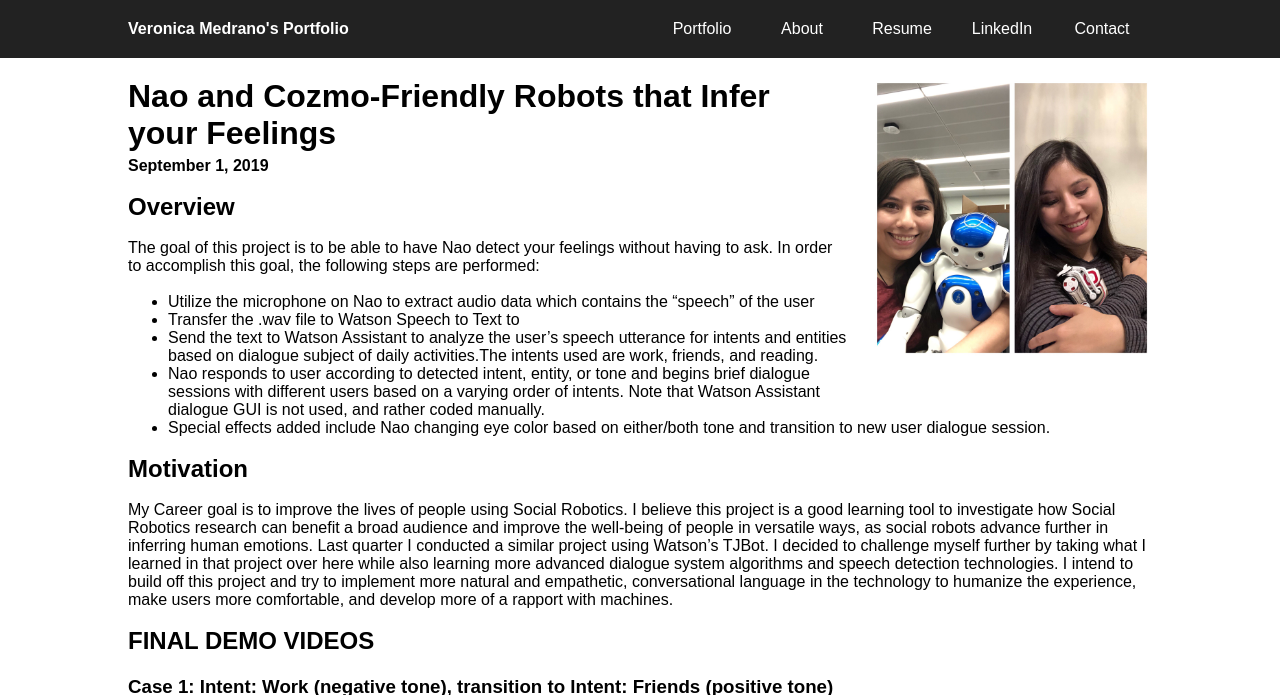
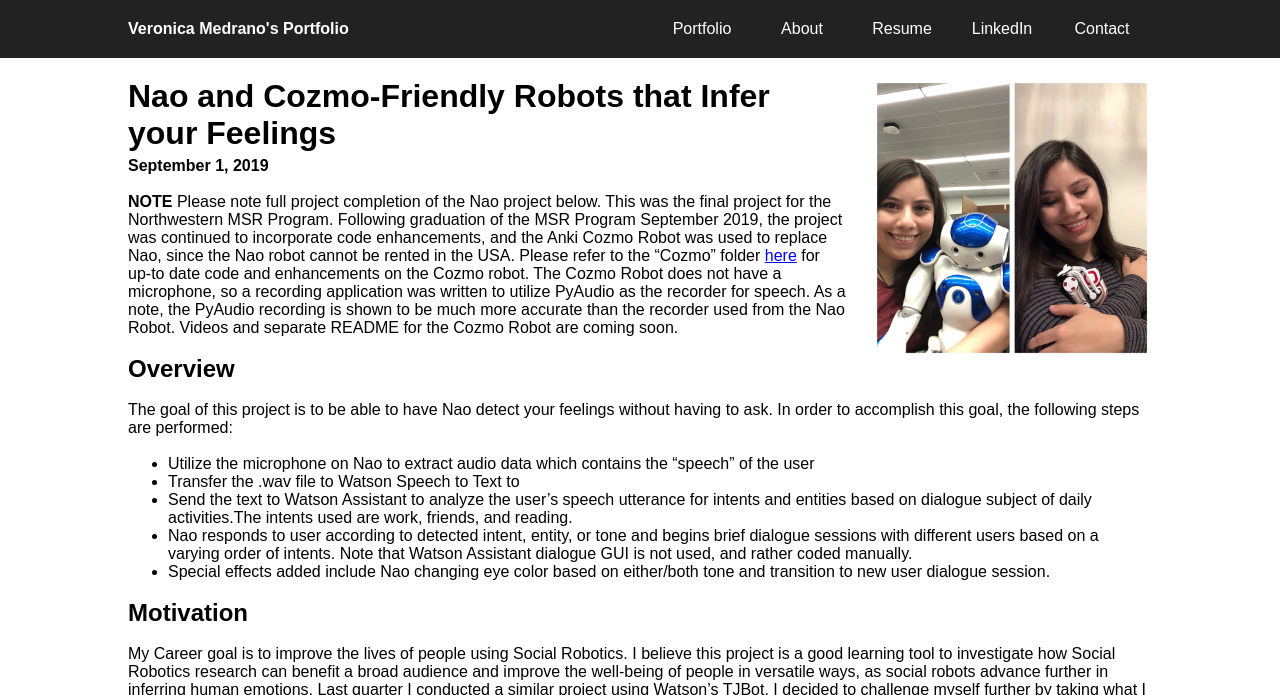
Before and after one commit to vnoelifant/vnoelifant.github.io, a Jekyll site: the page built from _projects/project-1.md, in a window 1280 px wide and 900 px high, cut to the strip 0-695 px from the top of the window. Built offline with Jekyll 4.4.1, drawn with Linux system fonts in a browser that asks for light colours; nearby versions of some CDN libraries; some of the changed text lies outside the part shown.

Commit message:
README update on project 1

```diff
--- a/_projects/project-1.md
+++ b/_projects/project-1.md
@@ -4,6 +4,9 @@ title: Nao and Cozmo-Friendly Robots that Infer your Feelings
 date: Sep 2019
 image: /public/images/nao_cozmo_ronnie.jpg
 ---
+
+**NOTE**
+Please note full project completion of the Nao project below. This was the final project for the Northwestern MSR Program. Following graduation of the MSR Program September 2019, the project was continued to incorporate code enhancements, and the Anki Cozmo Robot was used to replace Nao, since the Nao robot cannot be rented in the USA. Please refer to the "Cozmo" folder [here](https://github.com/vnoelifant/msr-final-nao/tree/master/cozmo) for up-to date code and enhancements on the Cozmo robot. The Cozmo Robot does not have a microphone, so a recording application was written to utilize PyAudio as the recorder for speech. As a note, the PyAudio recording is shown to be much more accurate than the recorder used from the Nao Robot. Videos and separate README for the Cozmo Robot are coming soon.
 
 ## Overview
 
```
Also changed, not shown: other parts of _projects/project-1.md (+0 -4 lines).
